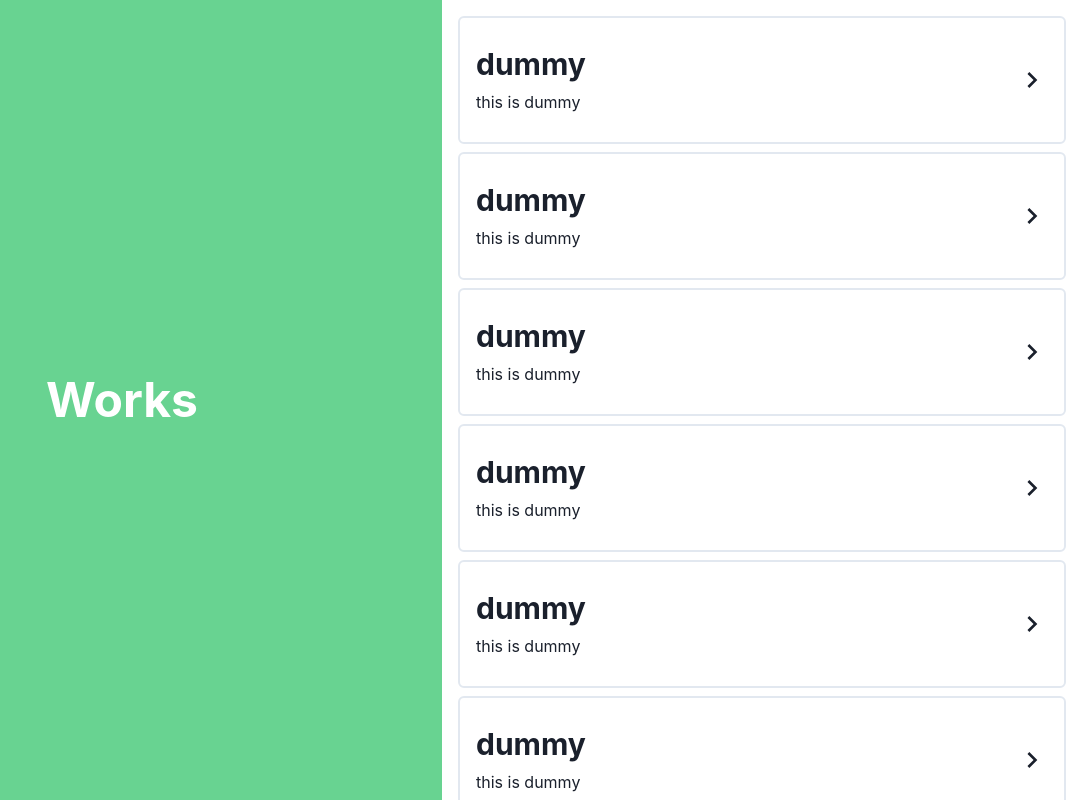
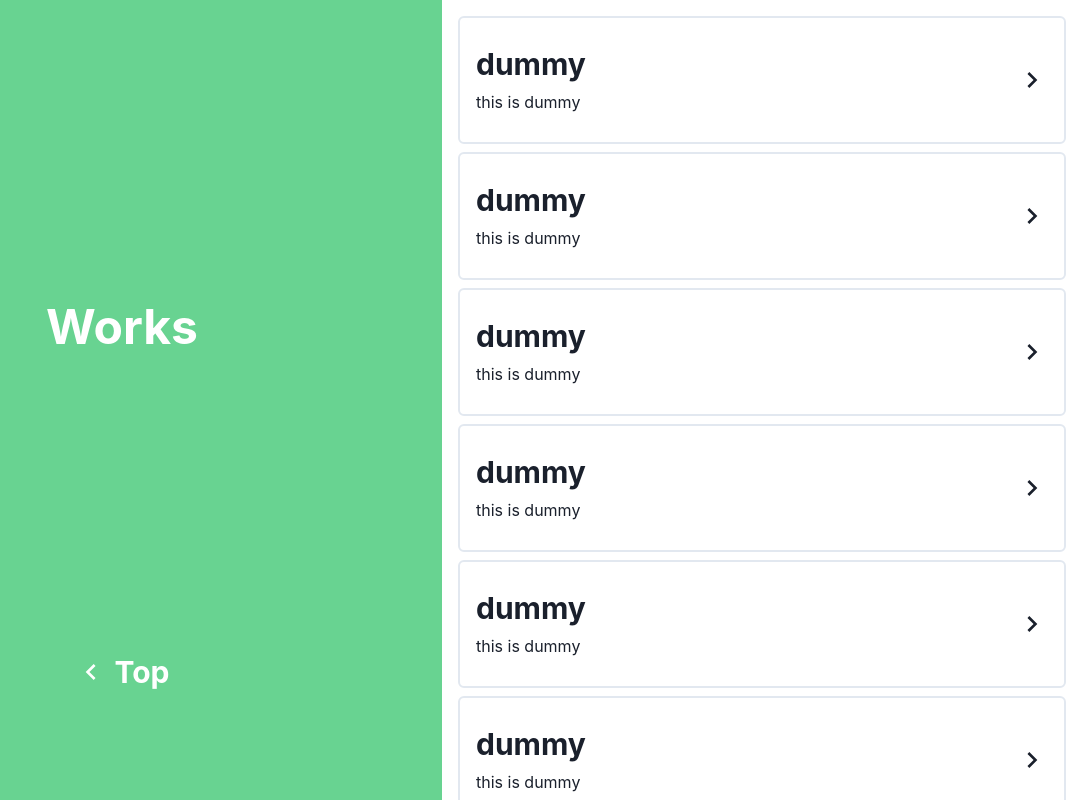
Before and after one commit to elecdeer/elecdeer.dev, a Next.js app: page /works in a window 1280 px wide. Shown: the top 800 px of the page, without its empty margins (198-1280 px from the left). Built offline with nearby package versions, Linux system fonts and the light colour scheme.

Commit message:
feat: MainFrameに前のページに戻るボタンを追加

```diff
--- a/src/components/organisms/NavigationCardList.tsx
+++ b/src/components/organisms/NavigationCardList.tsx
@@ -16,8 +16,8 @@ export const NavigationCardList: React.FC<Props & BoxProps> = ({
 }) => {
   return (
     <Stack {...props}>
-      {cards.map((card) => (
-        <NavigationCard key={card.title} {...card} />
+      {cards.map((card, index) => (
+        <NavigationCard key={`${card.title}-${index}`} {...card} />
       ))}
     </Stack>
   );
--- a/src/components/templates/MainFrame.tsx
+++ b/src/components/templates/MainFrame.tsx
@@ -1,10 +1,27 @@
 import React, { useContext } from "react";
-import { Box, BoxProps, Center, Flex, Heading, HStack } from "@chakra-ui/react";
+import {
+  Box,
+  BoxProps,
+  Center,
+  Flex,
+  Heading,
+  HStack,
+  LinkBox,
+  LinkOverlay,
+  Spacer,
+  VStack,
+} from "@chakra-ui/react";
 import { motion, Transition } from "framer-motion";
 import { RouteDepthChangeContext } from "../../pages/_app";
+import Link from "next/link";
+import { ChevronLeftIcon } from "@chakra-ui/icons";
 
 type Props = {
   title: string;
+  backLink?: {
+    displayTitle: string;
+    url: string;
+  };
   children?: React.ReactChild;
 };
 
@@ -15,16 +32,38 @@ const transition: Transition = {
   duration: "1",
 };
 
-export const MainFrame: React.FC<Props> = ({ title, children }) => {
+export const MainFrame: React.FC<Props> = ({ title, backLink, children }) => {
   //fullなCenterはブラウザ画面サイズ変えるときになんか重いので止めた方がいいかも
   //そういう話でも無いか？
 
   const leftContent = (
-    <Center h={"full"} w={"full"}>
-      <Heading size={"2xl"} textColor={"white"}>
-        {title}
-      </Heading>
-    </Center>
+    <>
+      <VStack h={"full"} w={"full"}>
+        <Center h={"full"}>
+          <Heading size={"2xl"} textColor={"white"}>
+            {title}
+          </Heading>
+        </Center>
+        <Spacer />
+        <Box h={40}>
+          {backLink && (
+            <LinkBox>
+              <HStack>
+                <ChevronLeftIcon boxSize={8} color={"white"} />
+                <Heading size={"lg"} textColor={"white"}>
+                  {/* eslint-disable-next-line @next/next/link-passhref */}
+                  <Link href={backLink.url}>
+                    <LinkOverlay href={backLink.url}>
+                      {backLink.displayTitle}
+                    </LinkOverlay>
+                  </Link>
+                </Heading>
+              </HStack>
+            </LinkBox>
+          )}
+        </Box>
+      </VStack>
+    </>
   );
 
   const rightContent = (
@@ -84,6 +123,7 @@ export const MainFrame: React.FC<Props> = ({ title, children }) => {
               : { rotateY: 0 }
           }
           transition={transition}
+          overflowY={"scroll"}
         >
           {rightContent}
         </MotionBox>
--- /dev/null
+++ b/src/lib/urlDepth.ts
@@ -0,0 +1,9 @@
+/**
+ * urlの深さを計算
+ * @example "/" < "/hoge"
+ * @example "/hoge" < "/hoge/huga"
+ * @param url
+ */
+export const getUrlDepth = (url: string) => {
+  return url.split("/").filter((item) => !!item).length;
+};
--- a/src/pages/_app.tsx
+++ b/src/pages/_app.tsx
@@ -2,6 +2,7 @@ import type { AppProps } from "next/app";
 import { ChakraProvider } from "@chakra-ui/react";
 import { AnimatePresence } from "framer-motion";
 import { createContext, useEffect, useState } from "react";
+import { getUrlDepth } from "../lib/urlDepth";
 
 type DepthChange = "SHALLOW" | "DEEP";
 export const RouteDepthChangeContext = createContext<DepthChange>("DEEP");
@@ -12,9 +13,7 @@ function MyApp({ Component, pageProps, router }: AppProps): JSX.Element {
   useEffect(() => {
     const handleChangeRoute = (url: string) => {
       const depth =
-        router.pathname.split("/").length <= url.split("/").length
-          ? "DEEP"
-          : "SHALLOW";
+        getUrlDepth(router.pathname) < getUrlDepth(url) ? "DEEP" : "SHALLOW";
       setDepthChange(depth);
 
       console.log("depthChange", {
--- a/src/pages/works/index.tsx
+++ b/src/pages/works/index.tsx
@@ -25,7 +25,13 @@ const Index: React.VFC<Props> = ({ workPages }) => {
   }, [workPages]);
 
   return (
-    <MainFrame title={"Works"}>
+    <MainFrame
+      title={"Works"}
+      backLink={{
+        displayTitle: "Top",
+        url: "/",
+      }}
+    >
       <Box h={"full"}>
         <NavigationCardList h={"full"} cards={cards} />
       </Box>
```
